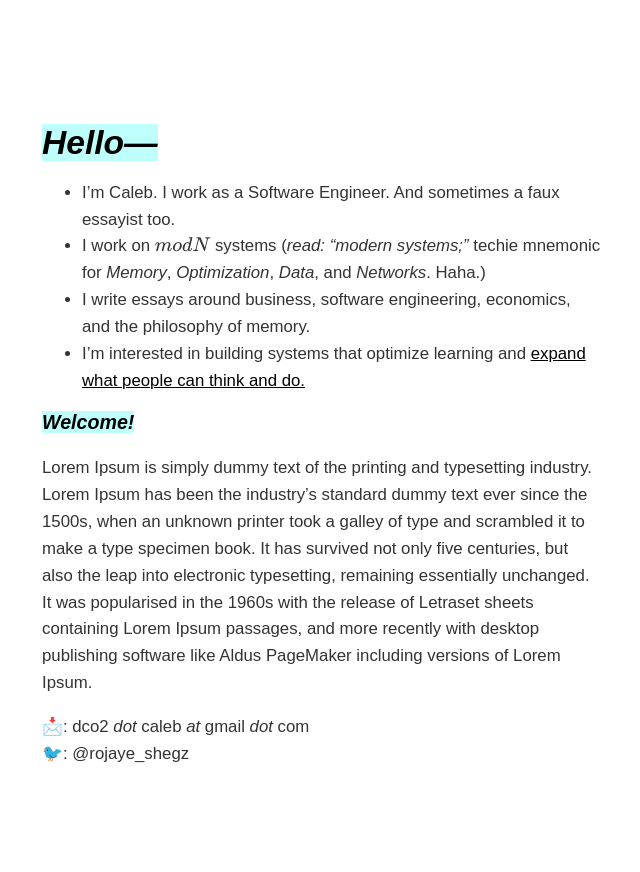
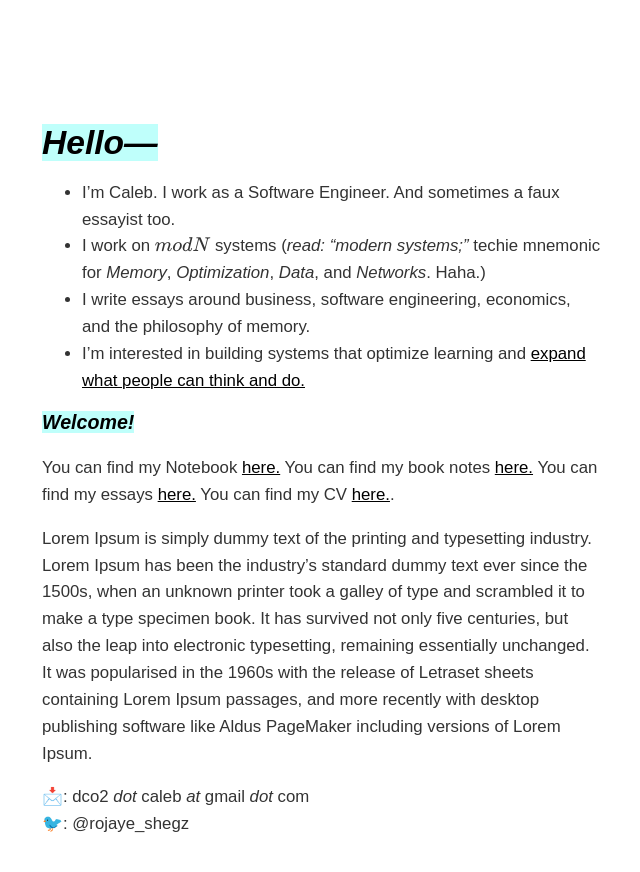
Before and after one commit to dCO2/rococo, a Jekyll site: the page built from index.md, in a window 1280 px wide. Shown: the top 872 px of the page, without its empty margins (334-974 px from the left). Built offline with Jekyll 4.4.1, drawn with Linux system fonts in a browser that asks for light colours; some web fonts are replaced; formulas are drawn with MathJax 3.

Commit message:
Update index.md

```diff
--- a/index.md
+++ b/index.md
@@ -15,6 +15,8 @@ title: Home
 
 <h3 style="background-color: #00ffef40;display: inline;"><em>Welcome!</em></h3>
 
+You can find my Notebook [here.](/notes/) You can find my book notes [here.](/booknotes/) You can find my essays [here.](/essays/) You can find my CV [here.](/CV/).
+
 Lorem Ipsum is simply dummy text of the printing and typesetting industry. Lorem Ipsum has been the industry's standard dummy text ever since the 1500s, when an unknown printer took a galley of type and scrambled it to make a type specimen book. It has survived not only five centuries, but also the leap into electronic typesetting, remaining essentially unchanged. It was popularised in the 1960s with the release of Letraset sheets containing Lorem Ipsum passages, and more recently with desktop publishing software like Aldus PageMaker including versions of Lorem Ipsum.
 
 
```
